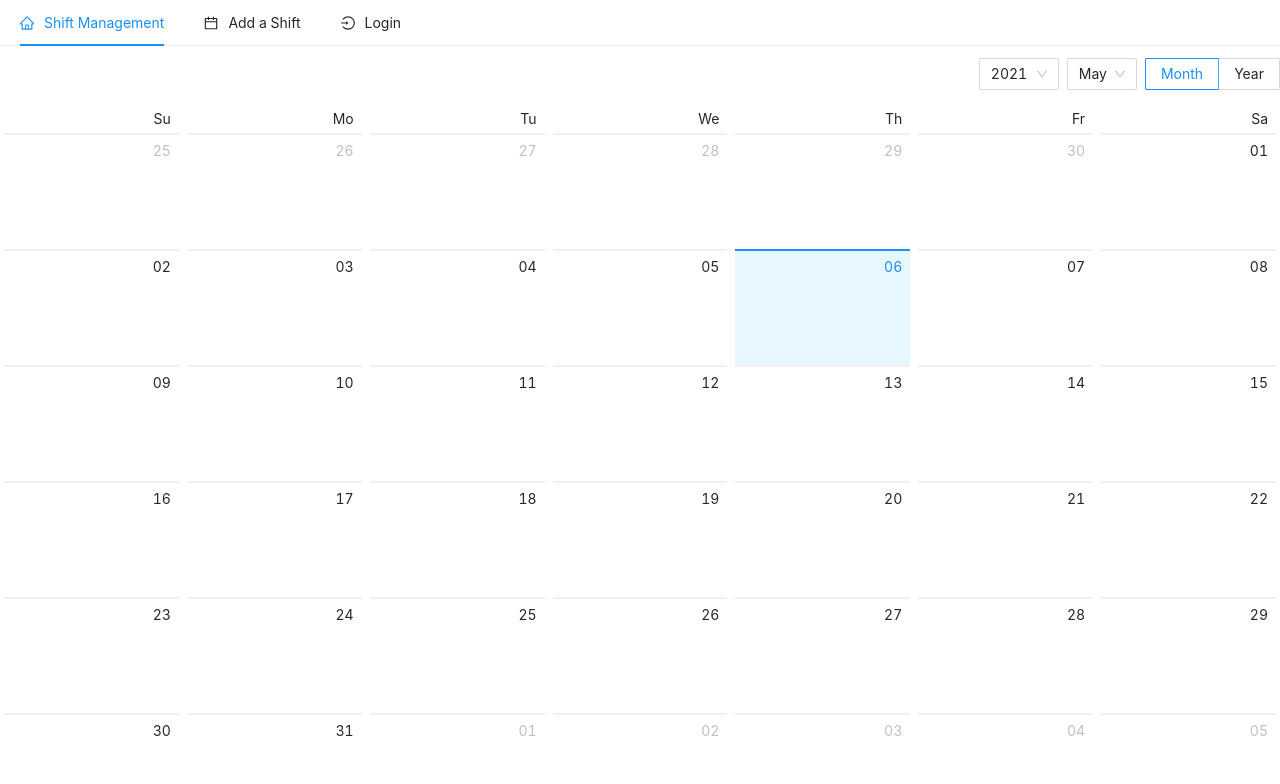
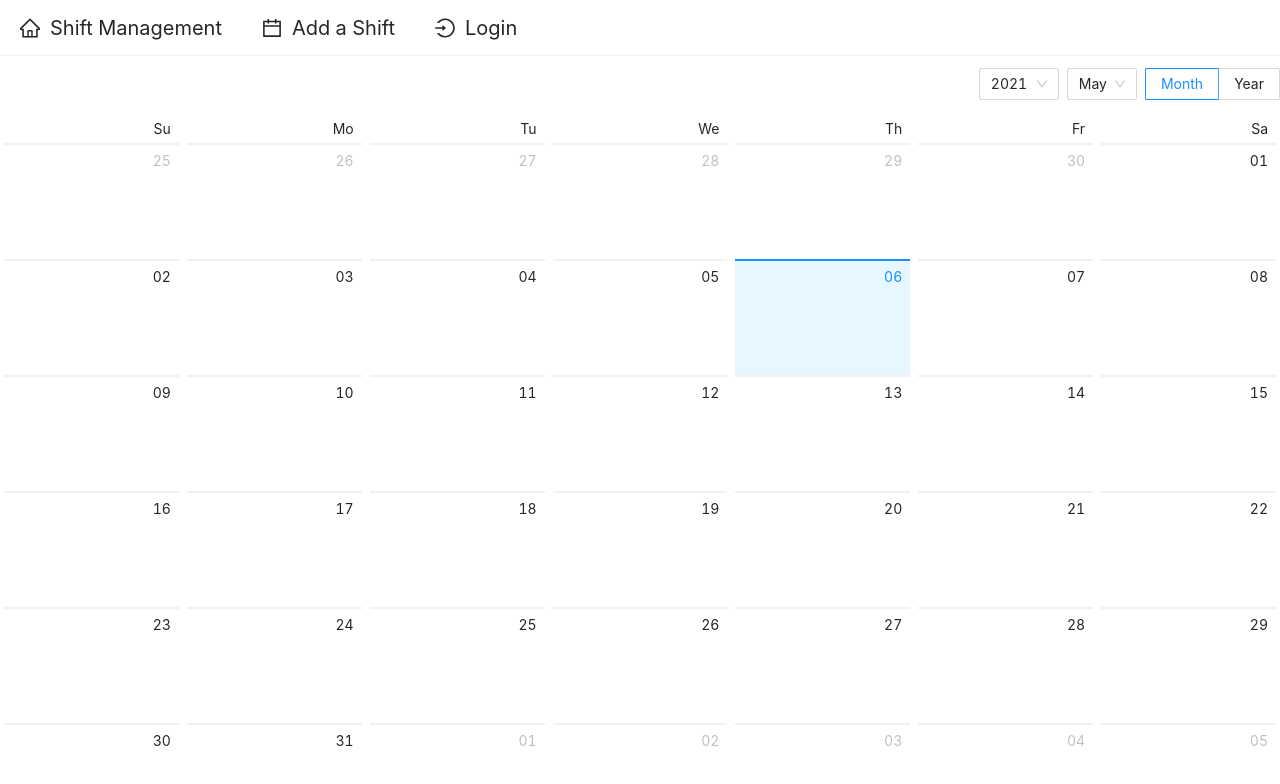
Before and after one commit to s3698211/Shift-Management, a React (Create React App) app: page / in a window 1280 px wide. Shown: the top 784 px of the page. Built offline with nearby package versions, Linux system fonts and the light colour scheme.

Commit message:
format change

```diff
--- a/src/App.js
+++ b/src/App.js
@@ -16,19 +16,32 @@ const App = () => {
   return (
     <Router>
       <div className='App'>
-        <Menu mode='horizontal'>
-          <Menu.Item key='home' icon={<HomeOutlined />}>
+        <Menu
+          mode='horizontal'
+          style={{
+            fontSize: 20,
+            paddingTop: 5,
+            paddingBottom: 5,
+          }}
+        >
+          <Menu.Item
+            key='home'
+            icon={<HomeOutlined style={{ fontSize: '100%' }} />}
+          >
             Shift Management
             <Link to='/'></Link>
           </Menu.Item>
-          <Menu.Item key='add-shift' icon={<CalendarOutlined />}>
+          <Menu.Item
+            key='add-shift'
+            icon={<CalendarOutlined style={{ fontSize: '100%' }} />}
+          >
             Add a Shift
             <Link to='/add-shift'></Link>
           </Menu.Item>
           <Menu.Item
             style={{ float: 'right' }}
             key='login'
-            icon={<LoginOutlined />}
+            icon={<LoginOutlined style={{ fontSize: '100%' }} />}
           >
             Login
             <Link to='/login'></Link>
```
